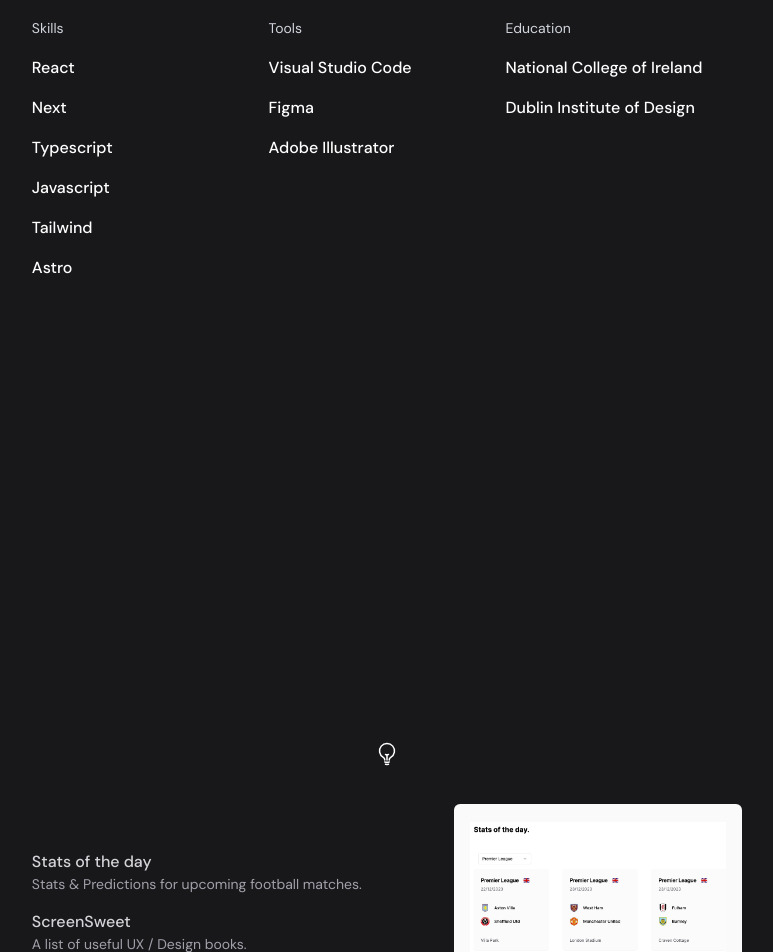
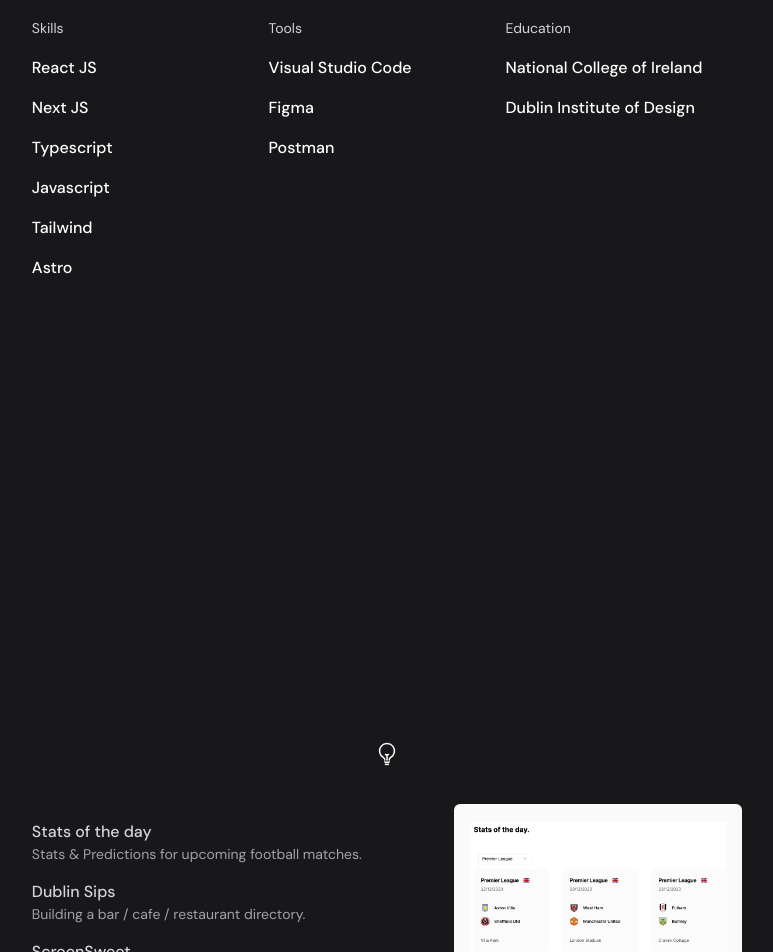
Before and after one commit to StephenFinegan21/Next-portfolio, a Next.js app: page / in a window 1280 px wide. Shown: the part 1080-2032 px from the top of the page, without its empty margins (253-1026 px from the left). Built offline with nearby package versions, Linux system fonts and the light colour scheme.

Commit message:
updated projects

```diff
--- a/app/components/ProjectCard.tsx
+++ b/app/components/ProjectCard.tsx
@@ -27,6 +27,7 @@
         <Link
           href={link}
           className="w-full flex flex-col  items-start   justify-between "
+          target={"_blank"}
         >
           <span className="text-sm sm:text-base font-medium text-zinc-600 dark:text-zinc-300 dark:hover:text-white hover:text-zinc-900 hover:underline transition-all underline-offset-2 ">{title}</span>
           <p className=" text-sm text-zinc-700 dark:text-zinc-400">
--- a/app/sections/Skills.tsx
+++ b/app/sections/Skills.tsx
@@ -33,8 +33,8 @@
             Skills
           </h2>
           <ul className="text-sm sm:text-base font-medium leading-8 sm:leading-10 ">
-            <li>React</li>
-            <li>Next</li>
+            <li>React JS</li>
+            <li>Next JS</li>
             <li>Typescript</li>
             <li>Javascript</li>
             <li>Tailwind</li>
@@ -49,7 +49,7 @@
           <ul className="text-sm sm:text-base  font-medium leading-8 sm:leading-10 ">
             <li>Visual Studio Code</li>
             <li>Figma</li>
-            <li>Adobe Illustrator</li>
+            <li>Postman</li>
           </ul>
         </div>
 
--- a/data/projects.ts
+++ b/data/projects.ts
@@ -9,6 +9,16 @@
         id: 0,
         projectImage:'/images/projects/sotd.png'
 
+    },
+    {
+        title: 'Dublin Sips',
+        description: 'Building a bar / cafe / restaurant directory.',
+        tags: ['Next JS', 'TypeScript', 'Tailwind CSS', 'Supabase'],
+        github: '',
+        link: 'https://dublincoffee.vercel.app/',
+        displayLink: 'Dublin Sips',
+        id: 2,
+        projectImage:'/images/projects/dublin-sips.png'
     },
     {
         title: 'ScreenSweet',
```
Also changed, not shown: 1 other file (tests, documents, lock files or other folders).
